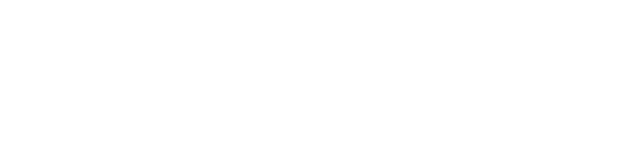
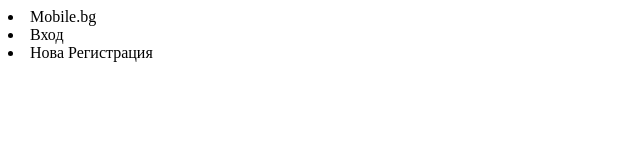
Before and after one commit to StanislavKirev/FirstSite, a plain HTML site: page src/index.html in a window 1280 px wide. Shown: the whole page, without its empty margins (0-640 px from the left). Drawn offline with Linux system fonts and the light colour scheme.

Commit message:
Update index.html

```diff
--- a/src/index.html
+++ b/src/index.html
@@ -4,3 +4,10 @@
     <meta charset="UTF-8">
     <meta name="Mobile.bg" name="Car trading Bulgaria" content="Here you can see most cars that are being sold in Bulgaria.">
 </head>
+<body>
+    <table>
+        <li> Mobile.bg</li>
+        <li> Вход</li>
+        <li> Нова Регистрация</li>
+    </table>
+</body>
```
